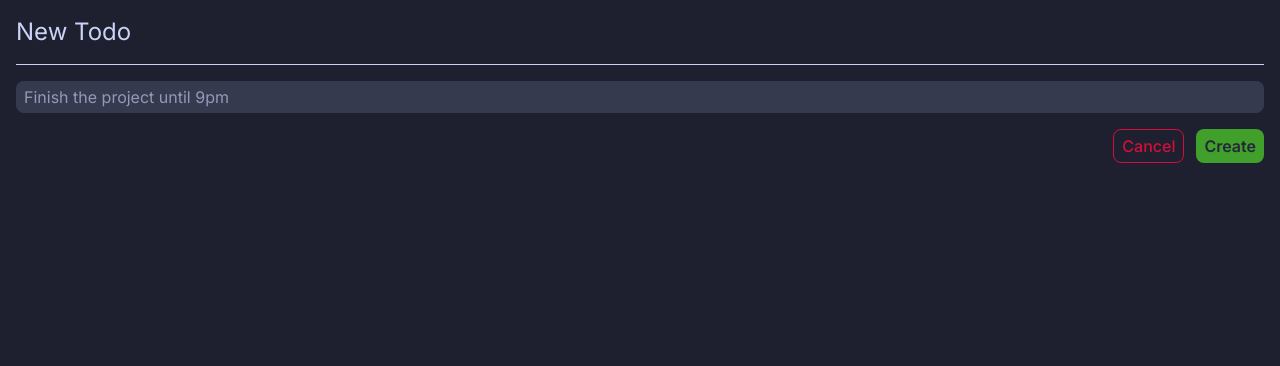
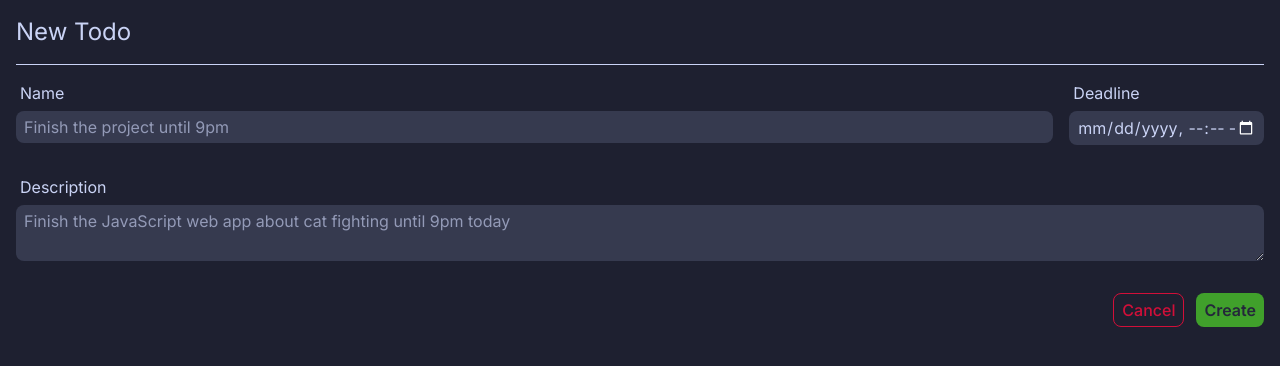
Before and after one commit to davidbasilefilho/nextjs-todo-list, a Next.js app: page /new in a window 1280 px wide. Shown: the top 366 px of the page. Built offline with nearby package versions, Linux system fonts and the light colour scheme.

Commit message:
adding more information to the todos

```diff
--- a/package.json
+++ b/package.json
@@ -26,7 +26,7 @@
     "devDependencies": {
         "@total-typescript/ts-reset": "^0.4.2",
         "@types/node": "^20.2.5",
-        "prisma": "^4.14.1",
+        "prisma": "^4.15.0",
         "ts-node": "^10.9.1",
         "typescript": "^5.1.3"
     }
--- /dev/null
+++ b/src/app/[id]/page.tsx
@@ -0,0 +1,5 @@
+import { getTodos, toggleTodo, deleteTodo } from "../dbfunc";
+
+export default async function TodoInfo(): Promise<JSX.Element> {
+    return <></>;
+}
--- /dev/null
+++ b/src/app/dbfunc.ts
@@ -0,0 +1,51 @@
+"use server";
+
+import { Prisma, PrismaPromise } from "@prisma/client";
+import { prisma } from "./client";
+
+export async function toggleTodo(
+    id: number,
+    completed: boolean
+): Promise<void> {
+    await prisma.todo.update({ where: { id }, data: { completed } });
+}
+
+export async function deleteTodo(id: number): Promise<void> {
+    await prisma.todo.delete({ where: { id } });
+}
+
+export async function getTodos(): Promise<
+    PrismaPromise<Array<Prisma.TodoGetPayload<Prisma.TodoArgs>>>
+> {
+    return prisma.todo.findMany();
+}
+
+export async function createTodo(
+    data: FormData,
+    onOldDeadline: () => void
+): Promise<void> {
+    const title = data.get("title")?.valueOf() as string;
+    const description = data.get("description")?.valueOf() as string;
+    const deadline = new Date(data.get("deadline")?.valueOf() as string);
+
+    const now = new Date(Date.now());
+
+    if (typeof title !== "string" || title.length === 0) {
+        throw new Error("Invalid title");
+    } else if (typeof description !== "string" || description.length !== 0) {
+        throw new Error("Invalid description");
+    } else if (!(deadline instanceof Date) || isNaN(deadline.getTime())) {
+        throw new Error("Invalid deadline");
+    } else if (now > deadline) {
+        if (onOldDeadline) onOldDeadline();
+    } else {
+        await prisma.todo.create({
+            data: {
+                title,
+                completed: false,
+                description,
+                deadline,
+            },
+        });
+    }
+}
--- a/src/app/globals.css
+++ b/src/app/globals.css
@@ -45,6 +45,14 @@
     }
 
     .checkbox {
-        @apply w-[1.25rem] h-[1.25rem] text-blue bg-slate-700 border-slate-300 rounded-md checked:bg-blue cursor-pointer appearance-none;
+        @apply w-5 h-5 text-blue bg-slate-700 border-slate-300 rounded-md checked:bg-blue cursor-pointer appearance-none;
+    }
+
+    input[type="datetime-local"] {
+        color-scheme: dark;
+    }
+
+    hr {
+        @apply border-slate-50 my-4;
     }
 }
--- a/src/app/new/page.tsx
+++ b/src/app/new/page.tsx
@@ -1,41 +1,70 @@
+"use client";
+
 import Link from "next/link";
-import { prisma } from "../client";
-import { redirect } from "next/navigation";
-
-async function createTodo(data: FormData): Promise<void> {
-    "use server";
-
-    const title = data.get("title")?.valueOf();
-    if (typeof title !== "string" || title.length === 0) {
-        throw new Error("Invalid title");
-    } else {
-        await prisma.todo.create({
-            data: {
-                title,
-                completed: false,
-            },
-        });
-    }
-
-    redirect("/");
-}
+import { createTodo } from "../dbfunc";
+import { useState } from "react";
+import Modal from "@/components/Modal";
 
 export default function New(): JSX.Element {
+    const [showModal, setShowModal] = useState<boolean>(false);
+
     return (
         <>
             <div className="flex justify-between">
                 <h1 className="text-2xl text-center">New Todo</h1>
             </div>
 
-            <hr className="border-slate-50 my-4" />
+            <hr />
 
-            <form action={createTodo} className="flex gap-2 flex-col">
+            <form
+                action={(f: FormData) =>
+                    createTodo(f, () => setShowModal(true))
+                }
+                className="flex flex-col gap-6"
+            >
+                <div className="grid grid-flow-dense grid-cols-12 gap-4 justify-between">
+                    <div className="flex flex-col sm:col-span-10 col-span-12 gap-1.5">
+                        <label htmlFor="description-txt" className="ml-1">
+                            Name
+                        </label>
                         <input
                             type="text"
                             name="title"
                             placeholder="Finish the project until 9pm"
                             className="txt-field animate mb-2"
+                            required
                         />
+                    </div>
+
+                    <div className="flex flex-col sm:col-span-2 col-span-12 gap-1.5">
+                        <label htmlFor="deadline-date" className="ml-1">
+                            Deadline
+                        </label>
+                        <input
+                            type="datetime-local"
+                            className="txt-field"
+                            name="deadline"
+                            required
+                        />
+                    </div>
+                </div>
+
+                <div className="flex flex-col gap-1.5">
+                    <label
+                        htmlFor="description-txt"
+                        className="ml-1 col-span-2"
+                    >
+                        Description
+                    </label>
+                    <textarea
+                        name="description"
+                        id="description-txt"
+                        placeholder="Finish the JavaScript web app about cat fighting until 9pm today"
+                        required
+                        className="txt-field animate mb-2"
+                    />
+                </div>
+
                 <div className="flex gap-3 justify-end">
                     <Link href="/" className="btn-outline-red animate">
                         Cancel
@@ -45,6 +74,13 @@ export default function New(): JSX.Element {
                     </button>
                 </div>
             </form>
+            <Modal
+                title="Invalid deadline"
+                content="The deadline should happen after the current date"
+                submitTxt="I understand"
+                enabled={showModal}
+                onSubmit={() => setShowModal(false)}
+            />
         </>
     );
 }
--- a/src/app/page.tsx
+++ b/src/app/page.tsx
@@ -1,23 +1,6 @@
 import Link from "next/link";
-import { prisma } from "./client";
 import { TodoItem } from "@/components/TodoItem";
-import { Prisma, PrismaPromise } from "@prisma/client";
-
-const getTodos = (): PrismaPromise<
-    Array<Prisma.TodoGetPayload<Prisma.TodoArgs>>
-> => {
-    return prisma.todo.findMany();
-};
-
-async function toggleTodo(id: number, completed: boolean): Promise<void> {
-    "use server";
-    await prisma.todo.update({ where: { id }, data: { completed } });
-}
-
-async function deleteTodo(id: number): Promise<void> {
-    "use server";
-    await prisma.todo.delete({ where: { id } });
-}
+import { getTodos, toggleTodo, deleteTodo } from "./dbfunc";
 
 export default async function Home(): Promise<JSX.Element> {
     const todos = await getTodos();
@@ -31,7 +14,7 @@ export default async function Home(): Promise<JSX.Element> {
                 </Link>
             </div>
 
-            <hr className="border-slate-50 my-4" />
+            <hr />
 
             <ul>
                 {todos.map((todo) => (
--- /dev/null
+++ b/src/components/Modal.tsx
@@ -0,0 +1,57 @@
+type ModalProps = {
+    title: string;
+    content: string;
+    cancelTxt?: string;
+    submitTxt?: string;
+    enabled: boolean;
+    onSubmit?: () => void;
+    onCancel?: () => void;
+};
+
+export default function Modal({
+    title,
+    content,
+    cancelTxt,
+    submitTxt,
+    enabled,
+    onSubmit,
+    onCancel,
+}: ModalProps): JSX.Element {
+    if (enabled) {
+        return (
+            <div className="fixed inset-0 bg-slate-950 bg-opacity-25 backdrop-blur-sm flex justify-center items-center p-6">
+                <div className="card shadow text-center flex flex-col gap-6 p-4">
+                    <div className="flex flex-col gap-2">
+                        <h1 className="text-xl">{title}</h1>
+                        <p className="text-slate-200">{content}</p>
+                    </div>
+
+                    <div className="flex flex-col gap-4">
+                        {submitTxt && (
+                            <button
+                                className="btn-green animate text-lg"
+                                onClick={() => {
+                                    if (onSubmit) onSubmit();
+                                }}
+                            >
+                                {submitTxt}
+                            </button>
+                        )}
+
+                        {cancelTxt && (
+                            <button
+                                className="btn-outline-red animate"
+                                onClick={() => {
+                                    if (onCancel) onCancel();
+                                }}
+                            >
+                                {cancelTxt}
+                            </button>
+                        )}
+                    </div>
+                </div>
+            </div>
+        );
+    }
+    return <></>;
+}
--- a/src/components/TodoCheckbox.tsx
+++ b/src/components/TodoCheckbox.tsx
@@ -1,3 +1,5 @@
+"use client";
+
 import { FaCheck } from "react-icons/fa";
 
 type TodoCheckboxProps = {
```
Also changed, not shown: src/components/TodoItem.tsx (+19 -2 lines), 2 other files (tests, documents, lock files or other folders). Lines whose indentation alone changed are shown as unchanged.
